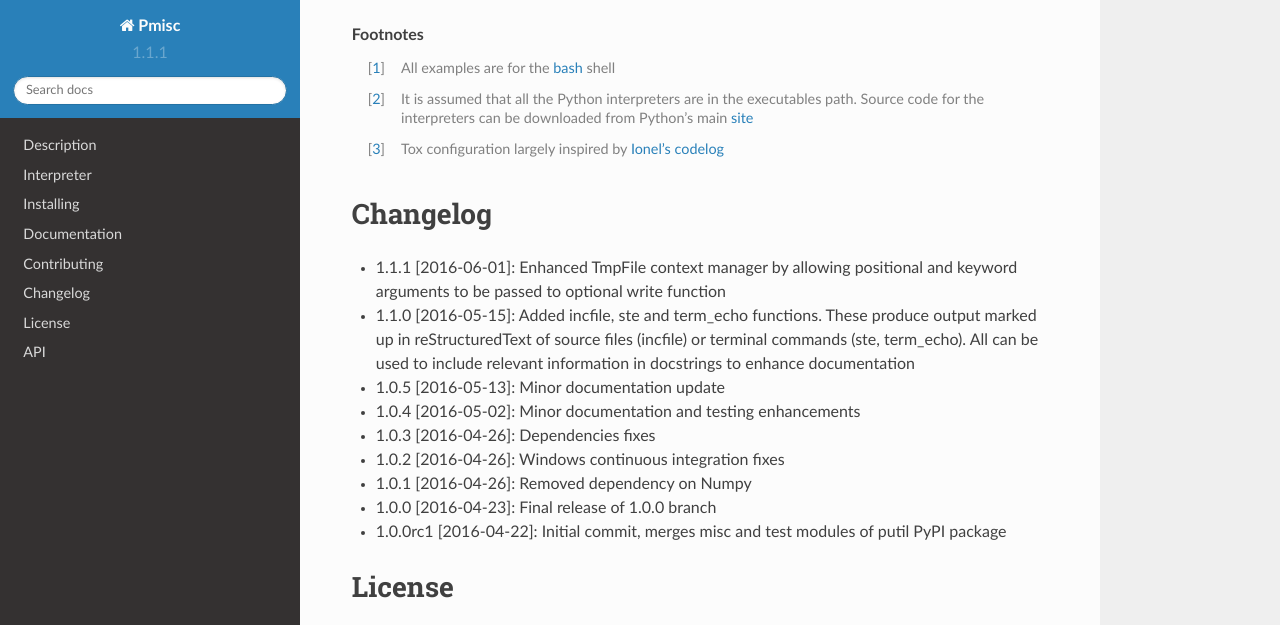
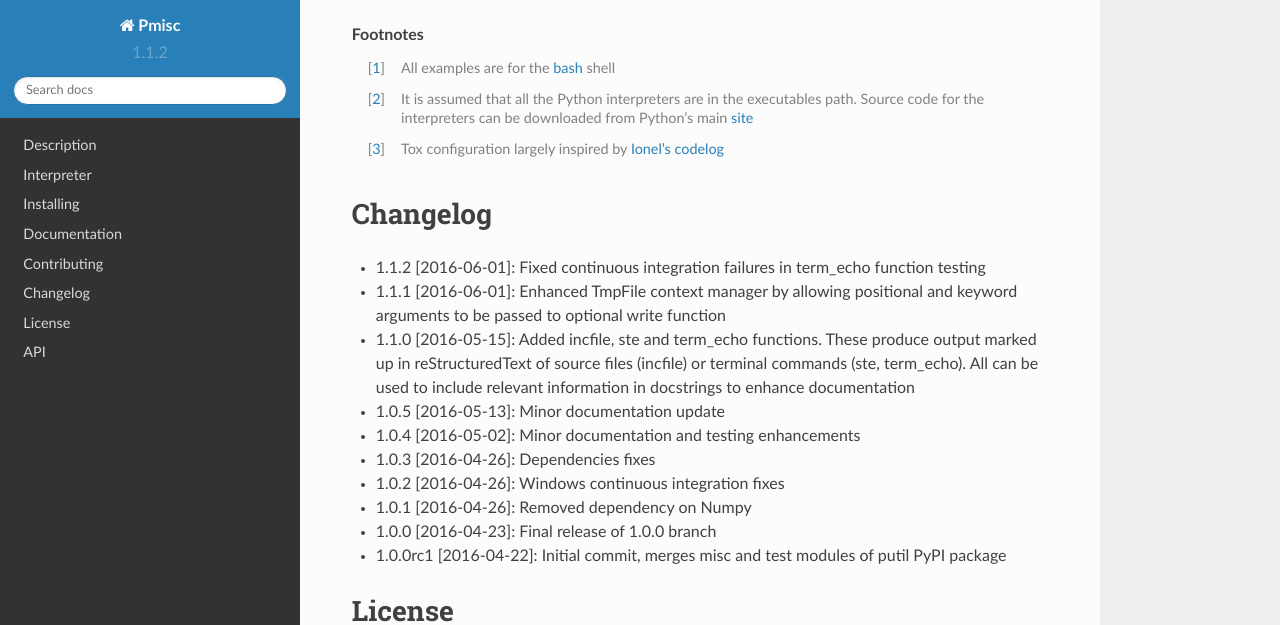
Before and after one commit to pmacosta/pmisc, a Sphinx documentation site: the page built from docs/index.rst, in a window 1280 px wide and 900 px high, scrolled down 3668 px, cut to the strip 0-625 px from the top of the window. Built offline with Sphinx 7.4.7 and the Read the Docs theme 2.0.0, drawn with Linux system fonts in a browser that asks for light colours.

Commit message:
Fixed continuous integration failures in term_echo function testing

```diff
--- a/CHANGELOG.rst
+++ b/CHANGELOG.rst
@@ -4,6 +4,9 @@
 
 Changelog
 =========
+
+* 1.1.2 [2016-06-01]: Fixed continuous integration failures in term_echo
+  function testing
 
 * 1.1.1 [2016-06-01]: Enhanced TmpFile context manager by allowing positional
   and keyword arguments to be passed to optional write function
--- a/docs/conf.py
+++ b/docs/conf.py
@@ -59,9 +59,9 @@ copyright = u'2013-2016, Pablo Acosta-Serafini'
 # built documents.
 #
 # The short X.Y version.
-version = '1.1.1'
+version = '1.1.2'
 # The full version, including alpha/beta/rc tags.
-release = '1.1.1'
+release = '1.1.2'
 
 # The language for content autogenerated by Sphinx. Refer to documentation
 # for a list of supported languages.
--- a/pmisc/version.py
+++ b/pmisc/version.py
@@ -7,7 +7,7 @@
 ###
 # Global variables
 ###
-VERSION_INFO = (1, 1, 1, 'final', 0)
+VERSION_INFO = (1, 1, 2, 'final', 0)
 
 
 ###
```
Also changed, not shown: 1 other file.
